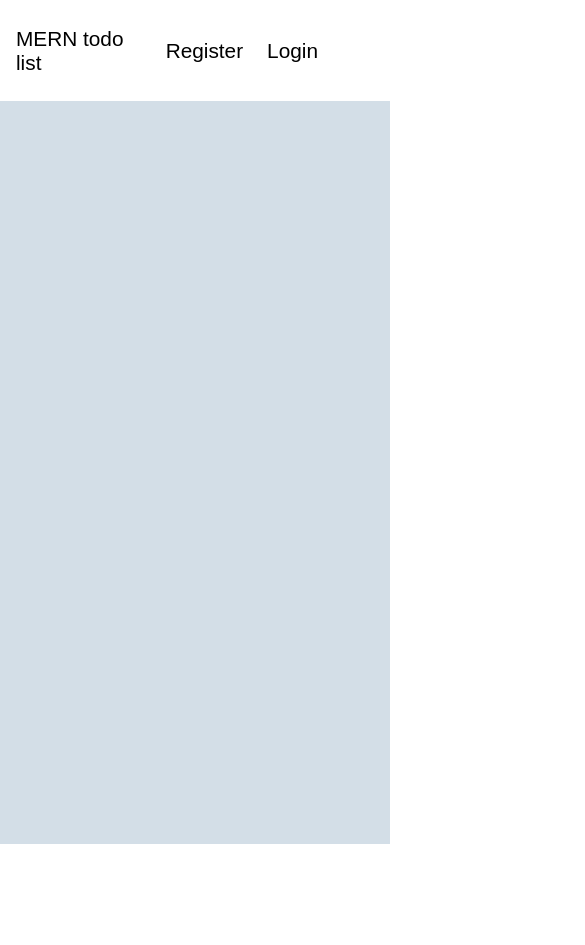
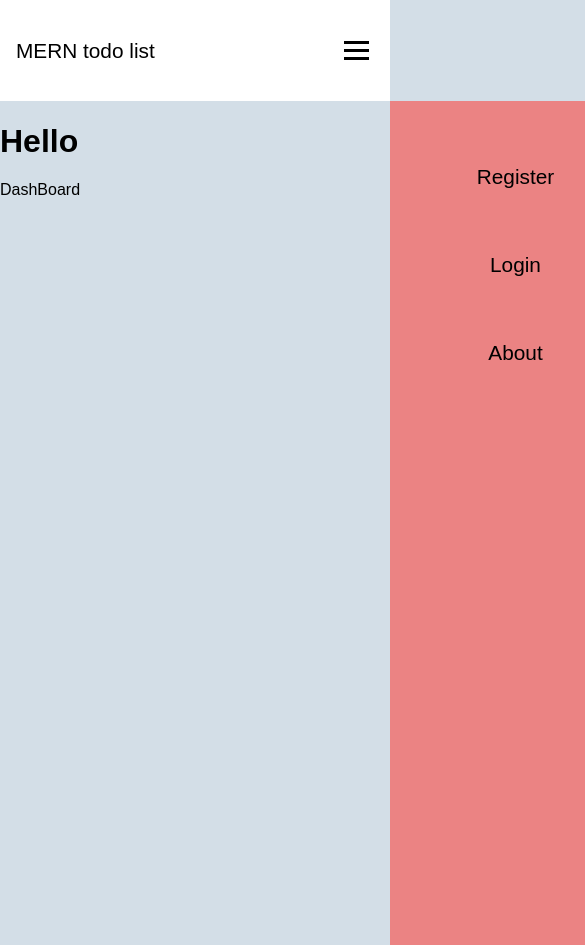
Before and after one commit to ypcethan/MERN_todo_list_frontend, a React (Create React App) app: page /dashboard in a window 390 px wide. Shown: the top 945 px of the page, 585 px wide, since content can reach past the window. Before the commit the page ends 844 px from the top, so only its background shows below. Built offline with nearby package versions, Linux system fonts and the light colour scheme; a web font is replaced by a local one.

Commit message:
adding dashboard and animation for nav bar in mobile screen

```diff
--- a/src/App.js
+++ b/src/App.js
@@ -3,6 +3,7 @@ import { Provider } from "react-redux";
 import { BrowserRouter as Router, Switch, Route } from "react-router-dom";
 import Navbar from "./components/layout/Navbar/Navbar";
 import Home from "./components/pages/Home/Home";
+import DashBoard from "./components/pages/DashBoard/DashBoard";
 import About from "./components/pages/About/About";
 import Register from "./components/pages/Register/Register";
 import Login from "./components/pages/Login/Login";
@@ -22,6 +23,7 @@ function App() {
           <Switch>
             <ProtectedRoute path="/" exact component={Home} />
             <Route path="/about" component={About} />
+            <Route path="/dashboard" component={DashBoard} />
             <Route path="/register" component={Register} />
             <Route path="/login" component={Login} />
           </Switch>
--- a/src/App.scss
+++ b/src/App.scss
@@ -1,6 +1,6 @@
 @import url("https://fonts.googleapis.com/css2?family=Muli:wght@300;400&family=Noto+Sans&display=swap");
 
-.App {
+html {
   background-color: rgb(211, 222, 231);
   min-height: 100vh;
   font-family: "Muli", sans-serif;
--- a/src/components/layout/Navbar/Navbar.js
+++ b/src/components/layout/Navbar/Navbar.js
@@ -1,20 +1,27 @@
-import React from "react";
+import React, { useState } from "react";
 import { useSelector, useDispatch } from "react-redux";
 import { Link } from "react-router-dom";
 import { logout } from "../../../redux/auth/authAction";
 import "./Navbar.scss";
 const Navbar = () => {
   const dispatch = useDispatch();
+  const [burgerActive, setBurgerActive] = useState(false);
+  const isAuthenticated = useSelector((state) => state.auth.isAuthenticated);
+  const user = useSelector((state) => state.auth.user);
+  const toggleBurger = () => {
+    setBurgerActive(!burgerActive);
+  };
   const handleLogout = () => {
     dispatch(logout());
   };
-  const isAuthenticated = useSelector((state) => state.auth.isAuthenticated);
-  const user = useSelector((state) => state.auth.user);
   const authLinks = (
     <>
-      <span className="nav__welcome">Welcome {user}</span>
+      <span className="nav__welcome"> Welcome {user} </span>
       <Link to="/" className="nav__item">
         Home
+      </Link>
+      <Link to="/dashboard" className="nav__item">
+        DashBoard
       </Link>
       <Link to="/about" className="nav__item">
         About
@@ -32,15 +39,27 @@ const Navbar = () => {
       <Link to="/login" className="nav__item">
         Login
       </Link>
-    </>
+      <Link to="/about" className="nav__item">
+        About
+      </Link>
+      </>
   );
   return (
     <div className="nav">
-      <div className="nav__logo">MERN todo list</div>
+      <div className="nav__logo"> MERN todo list </div>
       <div className="nav__links__container">
-        <ul className="nav__links">
+        <ul
+        className={`nav__links ${burgerActive ? "nav__links--active" : ""}`}>
           {isAuthenticated ? authLinks : guestLinks}
         </ul>
+        <div className=
+        {`nav__burger ${burgerActive ? "nav__burger--active" : ""}`}
+          onClick={toggleBurger}
+        >
+          <div className="burger__line1"> </div>
+          <div className="burger__line2"> </div>
+          <div className="burger__line3"> </div>
+        </div>
       </div>
     </div>
   );
--- a/src/components/layout/Navbar/Navbar.scss
+++ b/src/components/layout/Navbar/Navbar.scss
@@ -1,4 +1,5 @@
 @import "../../../styles/base";
+
 .nav {
   height: 12vh;
   background-color: #fff;
@@ -6,6 +7,7 @@
   justify-content: space-between;
   align-items: center;
   font-size: 1.3rem;
+
   &__welcome {
     margin-right: 1.5rem;
   }
@@ -13,6 +15,7 @@
   &__logo {
     margin-left: 1rem;
   }
+
   &__links {
     margin-right: 3rem;
     display: flex;
@@ -23,15 +26,68 @@
     list-style: none;
     text-decoration: none;
     color: black;
+
     &:hover {
       color: grey;
     }
+
     transition: color 0.5s;
+  }
+
+  &__burger {
+    display: none;
   }
 }
 
 @media (max-width: $desktop-breakpoint) {
-  // .nav {
-  //   background-color: lightblue;
-  // }
+  .nav {
+    &__links {
+      position: absolute;
+      right: 0px;
+      top: 12vh;
+      height: 100vh;
+      background-color: $primary-color;
+      margin: 0;
+      display: flex;
+      flex-direction: column;
+
+      // justify-content: space-around;
+      align-items: center;
+      width: 50%;
+      transform: translateX(100%);
+
+      &--active {
+        transform: translateX(0%);
+      }
+      transition: transform 0.5s;
+    }
+    &__item{
+      margin-top: 4rem;
+    }
+    &__burger {
+      display: block;
+      cursor: pointer;
+      margin-right: 1rem;
+
+      div {
+        width: 25px;
+        height: 3px;
+        margin: 5px;
+        background-color: black;
+        transition: all 0.5s;
+      }
+    }
+  }
+
+  .nav__burger--active .burger__line1 {
+    transform: rotate(-45deg) translate(-5px, 6px);
+    background-color: $primary-color;
+  }
+  .nav__burger--active .burger__line2 {
+    opacity: 0;
+  }
+  .nav__burger--active .burger__line3 {
+    transform: rotate(45deg) translate(-5px, -6px);
+    background-color: $primary-color;
+  }
 }
--- /dev/null
+++ b/src/components/pages/DashBoard/DashBoard.js
@@ -0,0 +1,12 @@
+import React from "react";
+
+const DashBoard = () => {
+  return (
+    <div>
+      <h1>Hello </h1>
+      DashBoard
+    </div>
+  );
+};
+
+export default DashBoard;
```
Also changed, not shown: src/components/pages/DashBoard/DashBoard.scss (added).
